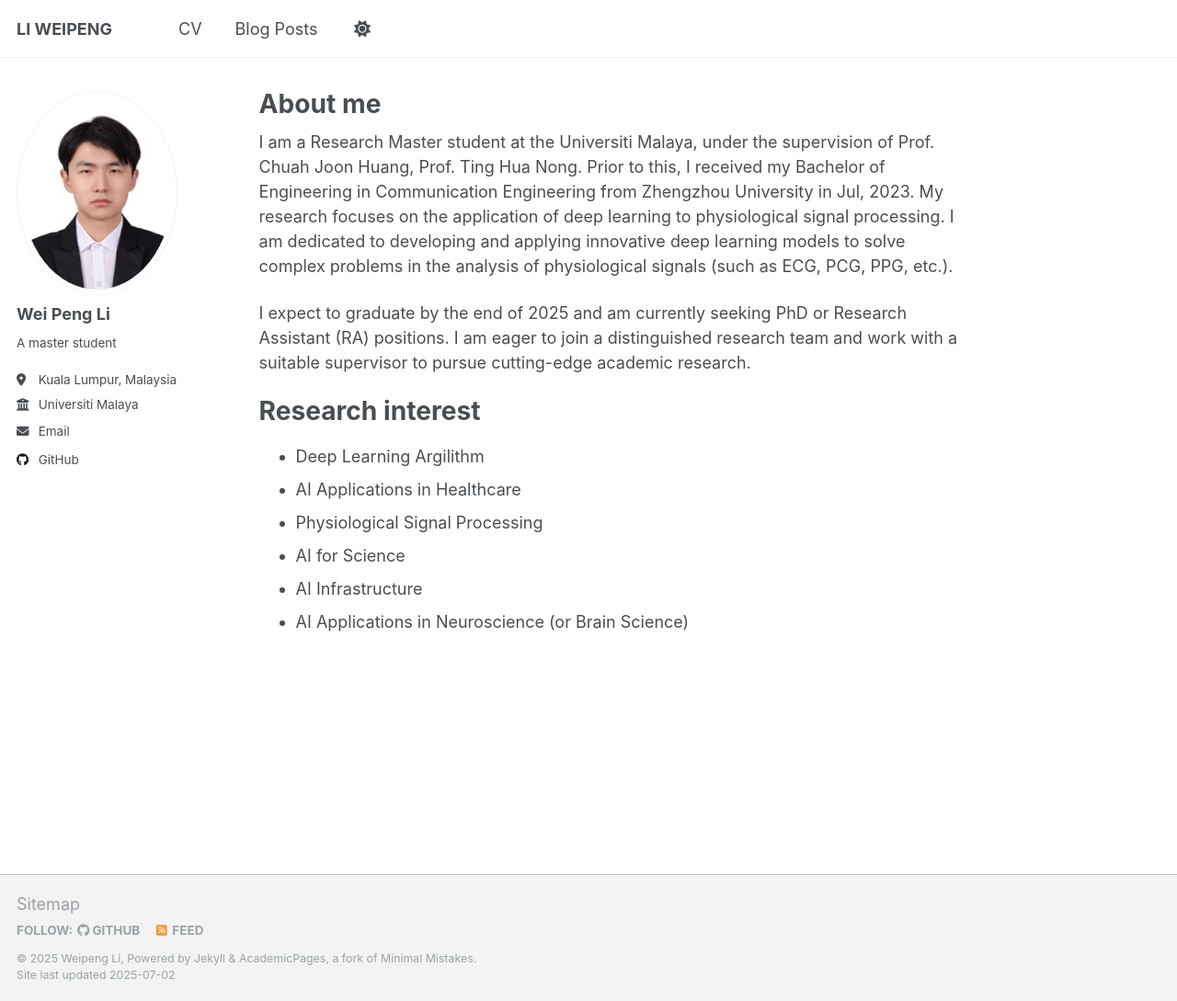
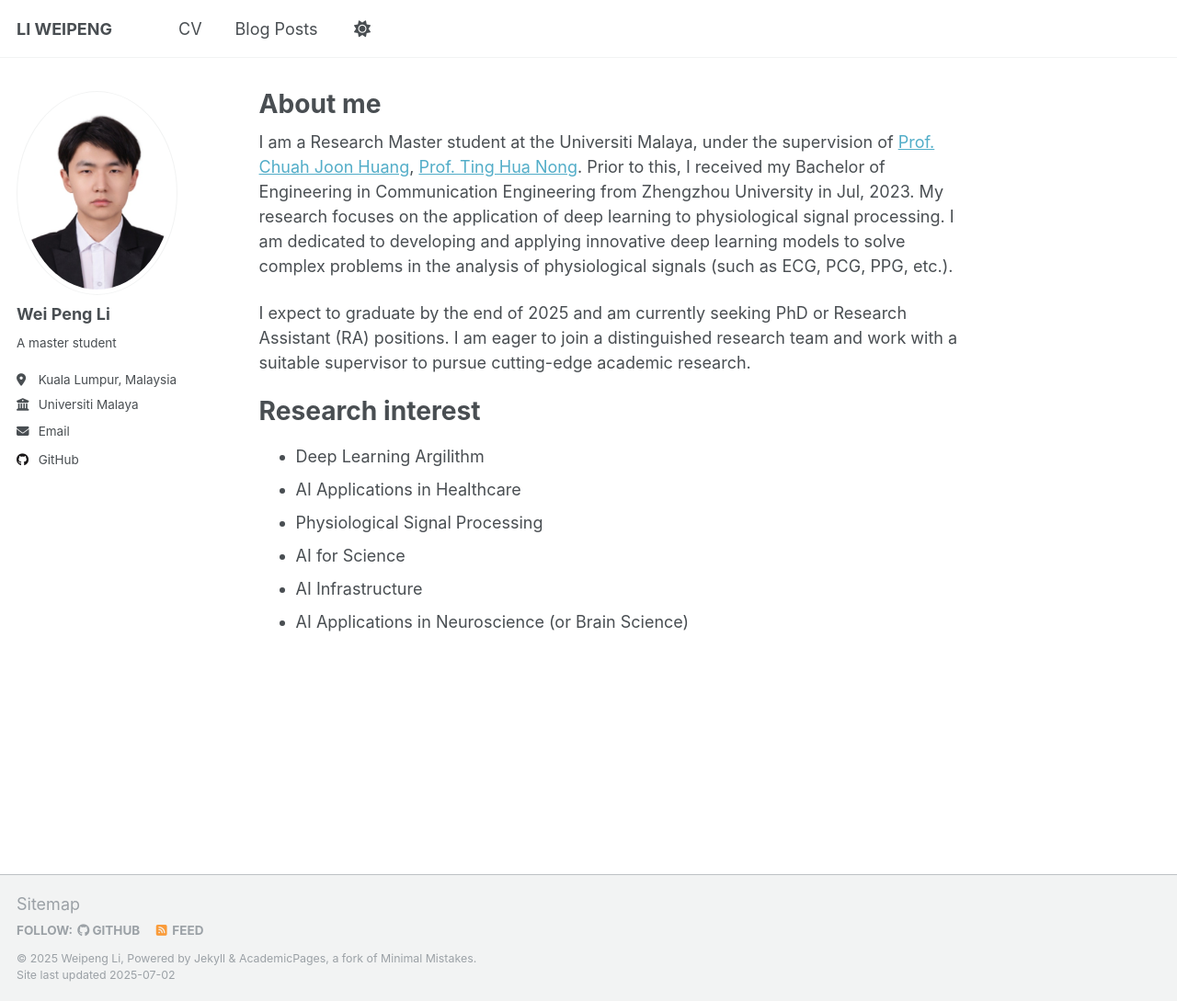
Before and after one commit to lightyLi/lightyli.github.io, a Jekyll site: the page built from _pages/about.md, in a window 1280 px wide and 1089 px high. Shown: the whole window at 92% size. Built offline with Jekyll 4.4.1, drawn with Linux system fonts in a browser that asks for light colours; a script that is not in the unit is left out; part of the change alters nothing that is shown.

Commit message:
add links

```diff
--- a/_pages/about.md
+++ b/_pages/about.md
@@ -6,7 +6,7 @@ redirect_from:
   - /about/
   - /about.html
 ---
-I am a Research Master student at the Universiti Malaya, under the supervision of Prof. Chuah Joon Huang, Prof. Ting Hua Nong. Prior to this, I received my Bachelor of Engineering in Communication Engineering from Zhengzhou University in Jul, 2023. My research focuses on the application of deep learning to physiological signal processing. I am dedicated to developing and applying innovative deep learning models to solve complex problems in the analysis of physiological signals (such as ECG, PCG, PPG, etc.).
+I am a Research Master student at the Universiti Malaya, under the supervision of [Prof. Chuah Joon Huang](https://umexpert.um.edu.my/jhchuah.html), [Prof. Ting Hua Nong](https://umexpert.um.edu.my/tinghn.html). Prior to this, I received my Bachelor of Engineering in Communication Engineering from Zhengzhou University in Jul, 2023. My research focuses on the application of deep learning to physiological signal processing. I am dedicated to developing and applying innovative deep learning models to solve complex problems in the analysis of physiological signals (such as ECG, PCG, PPG, etc.).
 
 I expect to graduate by the end of 2025 and am currently seeking PhD or Research Assistant (RA) positions. I am eager to join a distinguished research team and work with a suitable supervisor to pursue cutting-edge academic research.
 
```
Also changed, not shown: .github/workflows/jekyll.yml.
